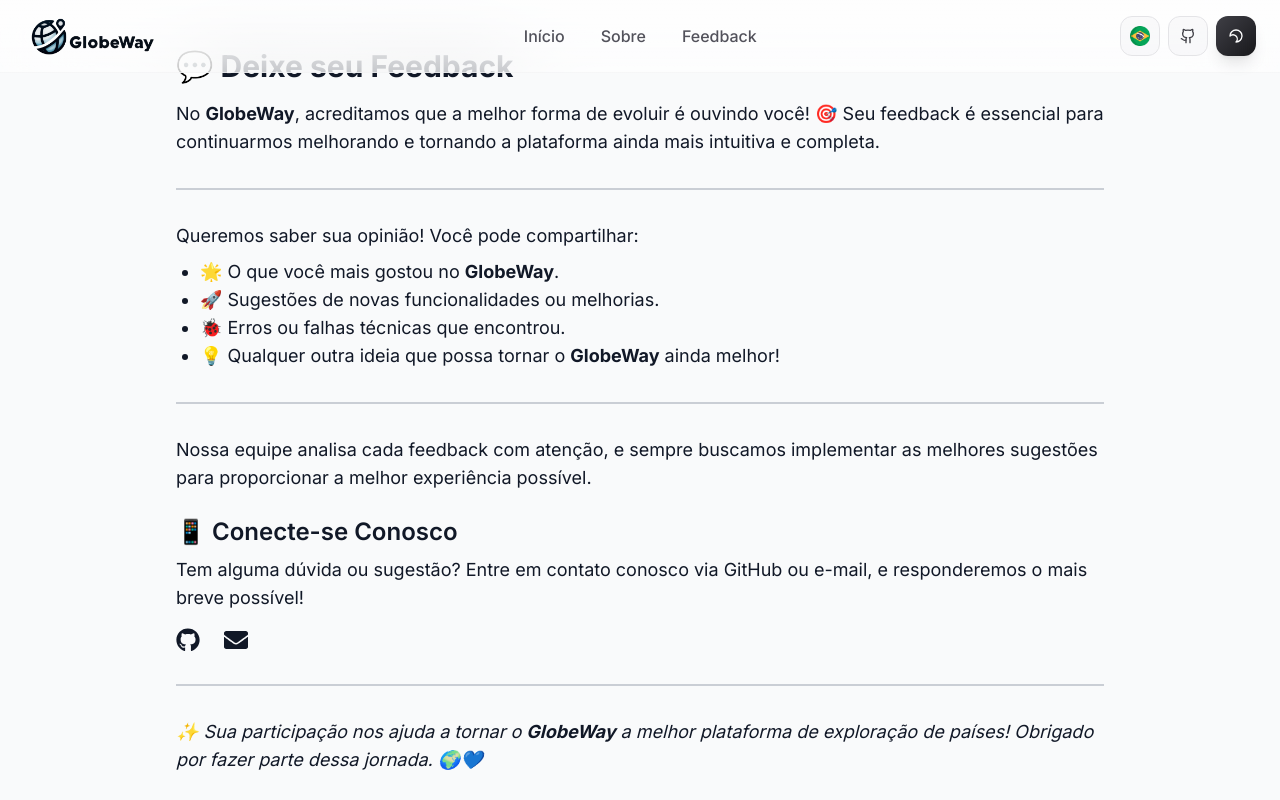
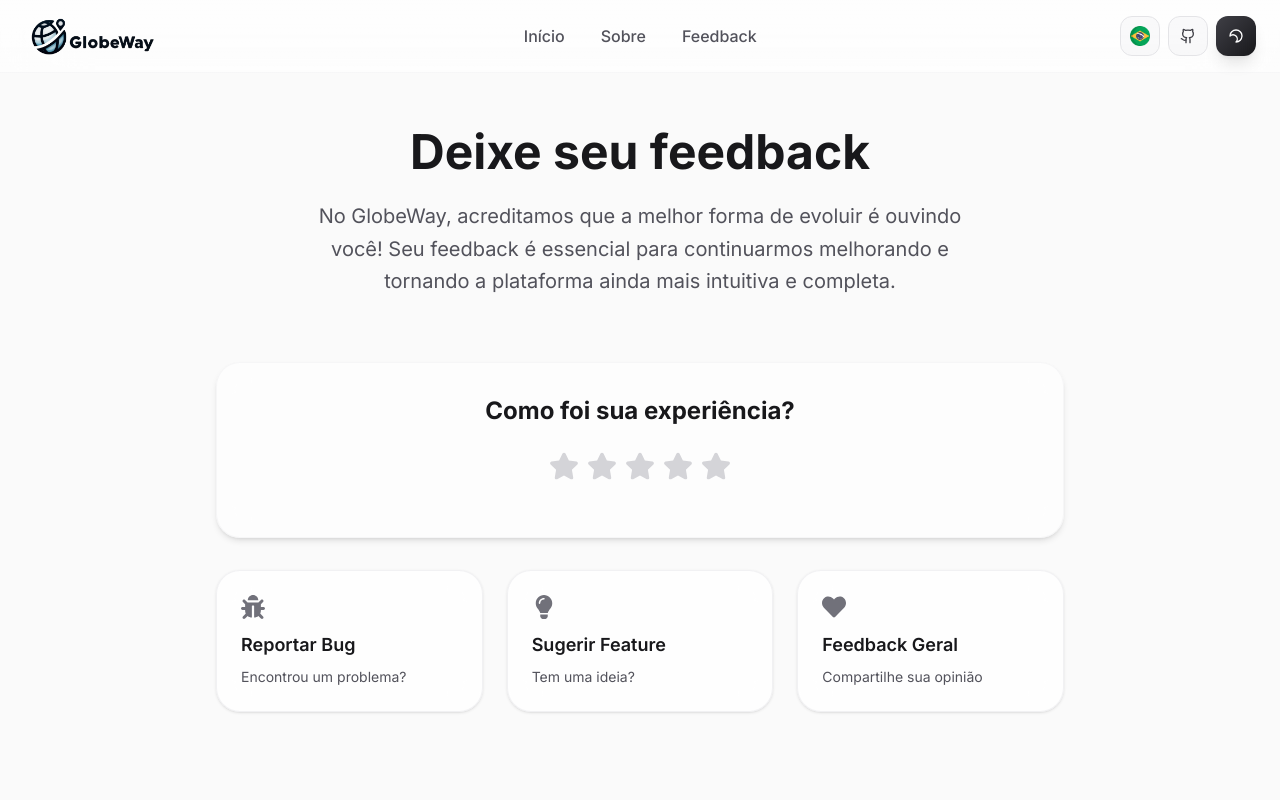
Before and after one commit to rwbe/globeway, a React (Vite) app: page /feedback in a window 1280 px wide. Shown: the top 800 px of the page. Built offline with nearby package versions, Linux system fonts and the light colour scheme.

Commit message:
complete redesign of the Feedback page with animations and new structure

```diff
--- a/src/pages/Feedback.tsx
+++ b/src/pages/Feedback.tsx
@@ -1,54 +1,132 @@
-import { FC } from 'react';
-import { useTranslation } from 'react-i18next';
-import { FaGithub, FaEnvelope } from 'react-icons/fa';
+import { FC, useState, useEffect } from 'react';
+import { motion } from 'framer-motion';
+import { FaStar, FaHeart, FaBug, FaLightbulb } from 'react-icons/fa';
 
 interface FeedbackProps {
   isDarkMode: boolean;
 }
 
 const Feedback: FC<FeedbackProps> = ({ isDarkMode }) => {
-  const { t } = useTranslation('feedback');
+  const [selectedFeedbackType, setSelectedFeedbackType] = useState<'bug' | 'feature' | 'general' | ''>('');
+  const [rating, setRating] = useState(0);
+
+  // Garantir scroll no topo ao montar o componente
+  useEffect(() => {
+    window.scrollTo(0, 0);
+  }, []);
+
+  const feedbackTypes = [
+    { id: 'bug', icon: <FaBug />, title: 'Reportar Bug', description: 'Encontrou um problema?' },
+    { id: 'feature', icon: <FaLightbulb />, title: 'Sugerir Feature', description: 'Tem uma ideia?' },
+    { id: 'general', icon: <FaHeart />, title: 'Feedback Geral', description: 'Compartilhe sua opinião' },
+  ];
+
   return (
-    <div className={`max-w-5xl mx-auto p-12 rounded-lg transition-colors duration-200 ${isDarkMode ? 'bg-neutral-900 text-neutral-300' : 'text-gray-900'}`}>
-      <h1 className="text-3xl font-bold mb-4" dangerouslySetInnerHTML={{ __html: t('title') }} />
+    <div className={`min-h-screen ${isDarkMode ? 'bg-neutral-900' : 'bg-neutral-50'}`}>
+      <div className="max-w-4xl mx-auto px-6 pt-32 pb-24">
+        {/* Hero Section */}
+        <motion.div
+          initial={{ opacity: 0, y: 20 }}
+          animate={{ opacity: 1, y: 0 }}
+          transition={{ duration: 0.8 }}
+          className="text-center mb-16"
+        >
+          <h1 className={`text-5xl font-bold mb-6 ${isDarkMode ? 'text-white' : 'text-neutral-900'}`}>
+            Deixe seu feedback
+          </h1>
+          <p className={`text-xl leading-relaxed max-w-2xl mx-auto ${isDarkMode ? 'text-neutral-300' : 'text-neutral-600'}`}>
+            No GlobeWay, acreditamos que a melhor forma de evoluir é ouvindo você! Seu feedback é essencial para continuarmos melhorando e tornando a plataforma ainda mais intuitiva e completa.
+          </p>
+        </motion.div>
 
-      <p className="text-lg" dangerouslySetInnerHTML={{ __html: t('description') }} />
+        {/* Rating Section */}
+        <motion.div
+          initial={{ opacity: 0, y: 40 }}
+          animate={{ opacity: 1, y: 0 }}
+          transition={{ duration: 0.8, delay: 0.2 }}
+          className={`p-8 rounded-3xl mb-8 ${
+            isDarkMode ? 'bg-neutral-800/60 border border-neutral-700/30' : 'bg-white/60 border border-neutral-200/30'
+          } glass shadow-elegant`}
+        >
+          <h2 className={`text-2xl font-bold mb-6 text-center ${isDarkMode ? 'text-white' : 'text-neutral-900'}`}>
+            Como foi sua experiência?
+          </h2>
+          <div className="flex justify-center space-x-2 mb-6">
+            {[1, 2, 3, 4, 5].map((star) => (
+              <motion.button
+                key={star}
+                aria-label={`Avaliar com ${star} estrelas`}
+                whileHover={{ scale: 1.1 }}
+                whileTap={{ scale: 0.9 }}
+                onClick={() => setRating(star)}
+                className={`text-3xl transition-colors duration-200 ${
+                  star <= rating ? 'text-yellow-400' : isDarkMode ? 'text-neutral-600' : 'text-neutral-300'
+                }`}
+              >
+                <FaStar />
+              </motion.button>
+            ))}
+          </div>
+          {rating > 0 && (
+            <motion.p
+              initial={{ opacity: 0, y: 10 }}
+              animate={{ opacity: 1, y: 0 }}
+              className={`text-center font-medium ${isDarkMode ? 'text-neutral-300' : 'text-neutral-600'}`}
+            >
+              {rating === 5 && 'Fantástico! 🎉'}
+              {rating === 4 && 'Muito bom! 👍'}
+              {rating === 3 && 'Bom! 😊'}
+              {rating === 2 && 'Pode melhorar 😐'}
+              {rating === 1 && 'Precisa melhorar 😞'}
+            </motion.p>
+          )}
+        </motion.div>
 
-      <div className="my-8">
-        <div className="border-t-2 border-gray-400/50 dark:border-gray-600/50"></div>
+        {/* Feedback Types */}
+        <motion.div
+          initial={{ opacity: 0, y: 40 }}
+          animate={{ opacity: 1, y: 0 }}
+          transition={{ duration: 0.8, delay: 0.4 }}
+          className="grid grid-cols-1 md:grid-cols-3 gap-6 mb-8"
+        >
+          {feedbackTypes.map((type, index) => (
+            <motion.div
+              key={type.id}
+              initial={{ opacity: 0, y: 20 }}
+              animate={{ opacity: 1, y: 0 }}
+              transition={{ duration: 0.6, delay: 0.1 * index }}
+              onClick={() => setSelectedFeedbackType(type.id)}
+              className={`p-6 rounded-3xl cursor-pointer transition-all duration-300 hover:scale-105 ${
+                selectedFeedbackType === type.id
+                  ? isDarkMode
+                    ? 'bg-primary-900/50 border-2 border-primary-600'
+                    : 'bg-primary-50 border-2 border-primary-500'
+                  : isDarkMode
+                  ? 'bg-neutral-800/80 border border-neutral-700/50 hover:border-neutral-600/70'
+                  : 'bg-white/80 border border-neutral-200/50 hover:border-neutral-300/70'
+              } glass shadow-gentle hover:shadow-elegant`}
+            >
+              <div
+                className={`text-2xl mb-3 ${
+                  selectedFeedbackType === type.id
+                    ? 'text-primary-500'
+                    : isDarkMode
+                    ? 'text-neutral-400'
+                    : 'text-neutral-500'
+                }`}
+              >
+                {type.icon}
+              </div>
+              <h3 className={`text-lg font-semibold mb-2 ${isDarkMode ? 'text-white' : 'text-neutral-900'}`}>
+                {type.title}
+              </h3>
+              <p className={`text-sm ${isDarkMode ? 'text-neutral-300' : 'text-neutral-600'}`}>
+                {type.description}
+              </p>
+            </motion.div>
+          ))}
+        </motion.div>
       </div>
-
-      <p className="mt-4 text-lg" dangerouslySetInnerHTML={{ __html: t('shareOpinion') }} />
-
-      <ul className="list-disc ml-6 mt-2 text-lg">
-        {(t('shareList', { returnObjects: true }) as string[]).map((item: string, index: number) => (
-          <li key={index} dangerouslySetInnerHTML={{ __html: item }} />
-        ))}
-      </ul>
-
-      <div className="my-8">
-        <div className="border-t-2 border-gray-400/50 dark:border-gray-600/50"></div>
-      </div>
-
-      <p className="mt-4 text-lg" dangerouslySetInnerHTML={{ __html: t('teamMessage') }} />
-
-      <h2 className="text-2xl font-semibold mt-6" dangerouslySetInnerHTML={{ __html: t('connectWithUs') }} />
-      <p className="mt-2 text-lg" dangerouslySetInnerHTML={{ __html: t('connectWithUsDescription') }} />
-
-      <div className="flex space-x-6 mt-4">
-        <a href="https://github.com/rwbe" target="_blank" rel="noopener noreferrer" className="text-2xl hover:text-gray-800">
-          <FaGithub />
-        </a>
-        <a href="mailto:rwbemiliano@email.com" className="text-2xl hover:text-gray-700">
-          <FaEnvelope />
-        </a>
-      </div>
-
-      <div className="my-8">
-        <div className="border-t-2 border-gray-400/50 dark:border-gray-600/50"></div>
-      </div>
-
-      <p className="mt-6 text-lg italic" dangerouslySetInnerHTML={{ __html: t('finalMessage') }} />
     </div>
   );
 };
```
